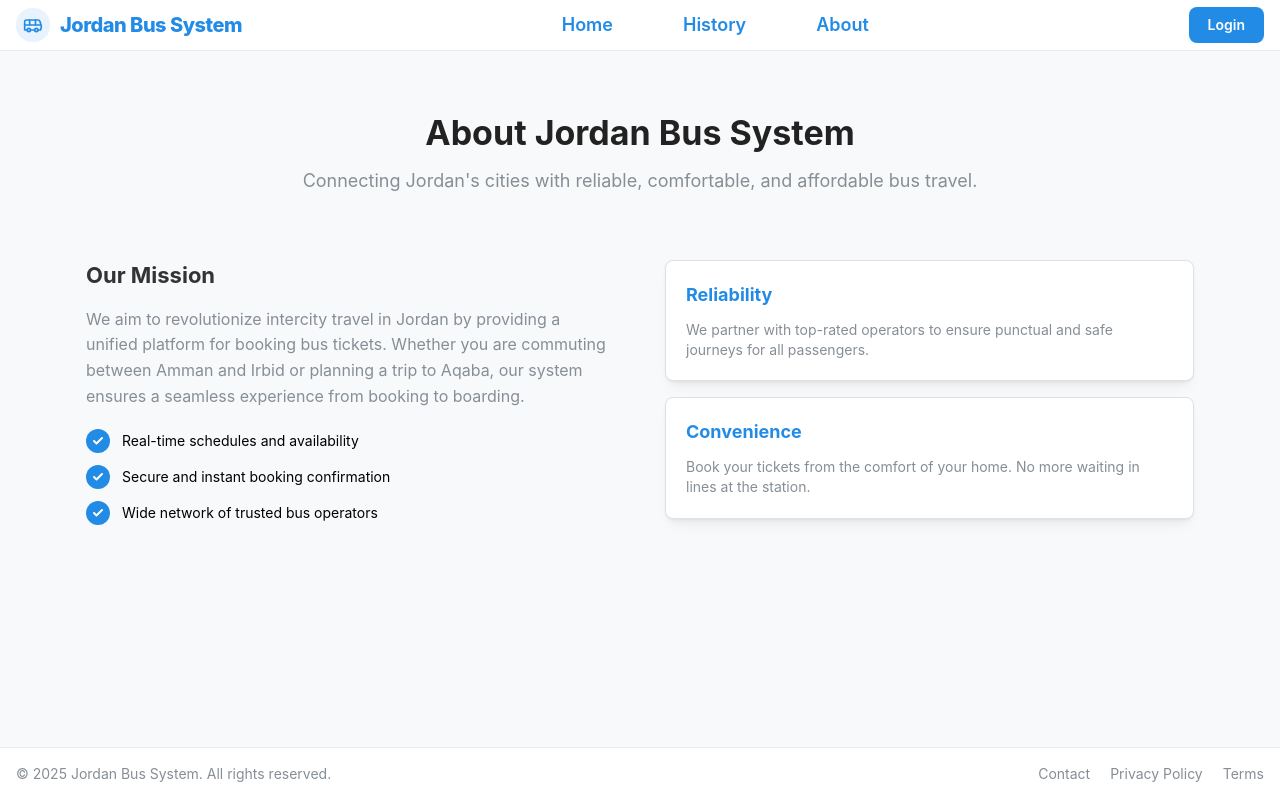
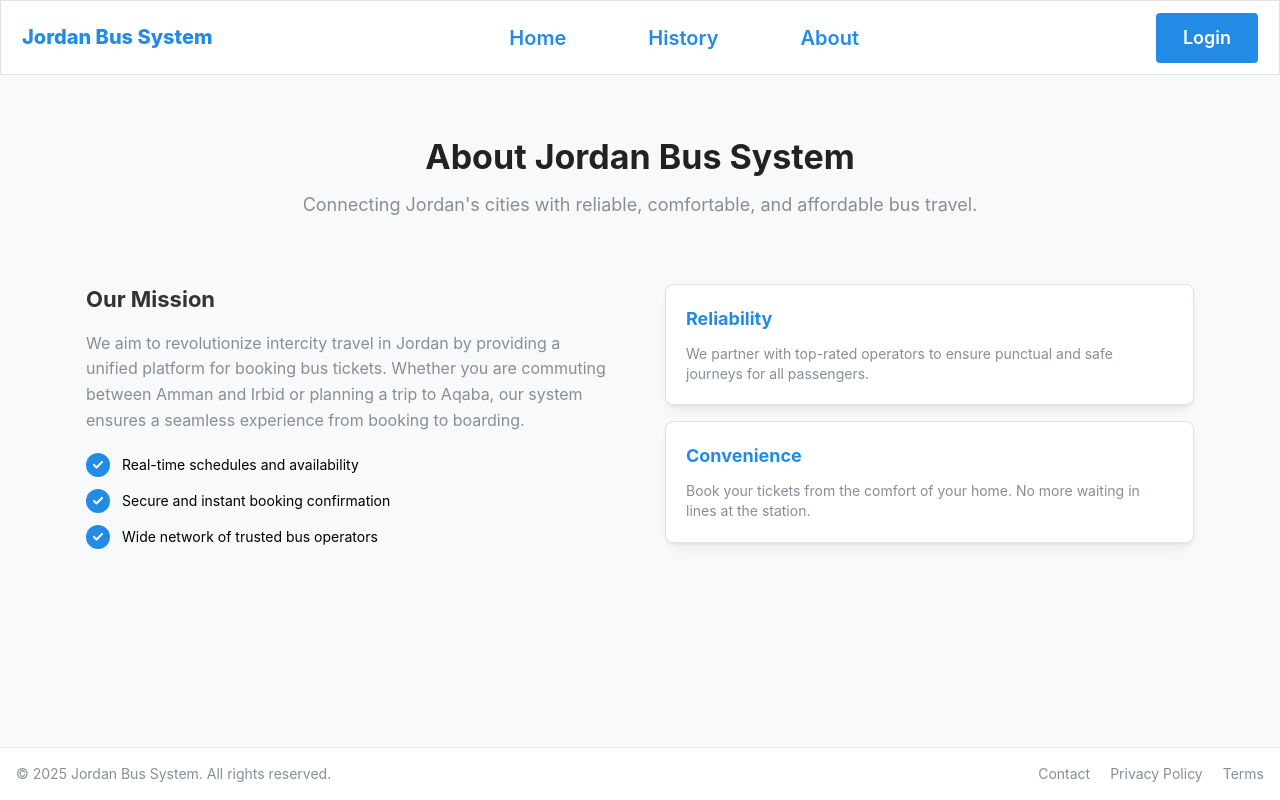
Before and after one commit to AbdallahMaani/Bus-Ticketing-System, a Next.js app: page /about in a window 1280 px wide. Built offline with nearby package versions, Linux system fonts and the light colour scheme.

Commit message:
15th commit tuesday

```diff
--- a/src/Components/Header.tsx
+++ b/src/Components/Header.tsx
@@ -1,16 +1,18 @@
 "use client";
 
 import Link from "next/link";
-import React, { useEffect, useState } from "react";
 import { useRouter } from "next/navigation";
+import { useEffect, useState } from "react";
 import {
+  Avatar,
+  Badge,
+  Box,
+  Button,
+  Container,
   Group,
+  Menu,
+  Paper,
   Text,
-  ThemeIcon,
-  Button,
-  Box,
-  Menu,
-  Avatar,
   UnstyledButton,
 } from "@mantine/core";
 
@@ -20,101 +22,73 @@ function Header() {
   const [full_name, setFullname] = useState("");
   const [balance, setBalance] = useState(0);
 
-  // Check login status on component mount
   useEffect(() => {
     const userJson = localStorage.getItem("currentUser");
     if (userJson) {
       try {
         const user = JSON.parse(userJson);
         setIsLoggedIn(true);
-        // Use full_name from the stored user object
-        setFullname(user.full_name || "User"); // it takes the full_name from localStorage
-        setBalance(user.balance || 0); // it takes the balance from localStorage
-      } catch (error) {
-        console.error("Error parsing user data:", error);
+        setFullname(user.full_name || "User");
+        setBalance(user.balance || 0);
+      } catch {
         localStorage.removeItem("currentUser");
       }
     }
   }, []);
 
   const handleLogout = () => {
-    localStorage.removeItem("currentUser"); // Clear the session
+    localStorage.removeItem("currentUser");
     setIsLoggedIn(false);
     setFullname("");
     router.push("/auth/login");
   };
 
   return (
-    <Box
-      h="100%"
-      px="md"
+    <Paper
+      withBorder
+      radius={0}
+      h={75}
+      p={5}
+      component="header"
       bg="white"
-      style={{ borderBottom: "1px solid #e9ecef" }}
     >
-      <Group justify="space-between" h="100%" align="center" w="100%">
+      <Container size="xl" h="100%">
+        <Group justify="space-between" align="center" h="100%">
           <Link href="/" style={{ textDecoration: "none" }}>
-          <Group gap="xs">
-            <ThemeIcon color="blue" variant="light" size="lg" radius="lg">
-              <svg
-                xmlns="http://www.w3.org/2000/svg"
-                width="20"
-                height="20"
-                viewBox="0 0 24 24"
-                fill="none"
-                stroke="currentColor"
-                strokeWidth="2"
-                strokeLinecap="round"
-                strokeLinejoin="round"
-              >
-                <path d="M8 6v6" />
-                <path d="M15 6v6" />
-                <path d="M2 12h19.6" />
-                <path d="M18 18h3s.5-1.7.8-2.8c.1-.4.2-.8.2-1.2 0-.4-.1-.8-.2-1.2l-1.4-5C20.1 6.8 19.1 6 18 6H4a2 2 0 0 0-2 2v10h3" />
-                <circle cx="7" cy="18" r="2" />
-                <path d="M9 18h5" />
-                <circle cx="16" cy="18" r="2" />
-              </svg>
-            </ThemeIcon>
-            <Text
-              fw={800}
-              size="xl"
-              c="blue"
-              style={{ letterSpacing: "-0.5px" }}
-            >
+            <Group gap="sm">
+              <Text fw={800} size="xl" c="blue">
                 Jordan Bus System
               </Text>
             </Group>
           </Link>
 
           <Group gap="md">
-          <Button variant="subtle" component={Link} href="/" size="lg" radius="md">
+            <Button component={Link} href="/" variant="subtle" size="xl">
               Home
             </Button>
-          <Button variant="subtle" component={Link} href="/history" size="lg" radius="md">
+            <Button component={Link} href="/history" variant="subtle" size="xl">
               History
             </Button>
-          <Button variant="subtle" component={Link} href="/about" size="lg" radius="md">
+            <Button component={Link} href="/about" variant="subtle" size="xl">
               About
             </Button>
-
           </Group>
 
-        <Group>
           {isLoggedIn ? (
-            <Menu shadow="md" width={200} position="bottom-end">
+            <Menu width={253} position="bottom-end" shadow="xl">
               <Menu.Target>
                 <UnstyledButton>
-                  <Group gap={10}>
-                    <div style={{ textAlign: "right" }}>
-                      <Text size="lg" fw={500}>
+                  <Group gap="md">
+                    <Box ta="right">
+                      <Text fw={600} size="lg">
                         {full_name}
                       </Text>
-                      <Text c="dimmed" size="md">
-                        Balance: {balance.toFixed(2)} JD
-                      </Text>
-                    </div>
-                    <Avatar color="blue" radius="xl">
-                      {full_name ? full_name.charAt(0).toUpperCase() : "U"}
+                      <Badge size="lg" variant="light">
+                        {balance.toFixed(2)} JD
+                      </Badge>
+                    </Box>
+                    <Avatar radius="xl" color="blue" size="lg">
+                      {full_name.charAt(0).toUpperCase()}
                     </Avatar>
                   </Group>
                 </UnstyledButton>
@@ -124,20 +98,20 @@ function Header() {
                 <Menu.Item component={Link} href="/myprofile">
                   My Profile
                 </Menu.Item>
-
+                <Menu.Divider />
                 <Menu.Item color="red" onClick={handleLogout}>
                   Logout
                 </Menu.Item>
               </Menu.Dropdown>
             </Menu>
           ) : (
-            <Button component={Link} href="/auth/login" radius="md">
+            <Button component={Link} href="/auth/login" size="lg"> {/* Increased button size */}
               Login
             </Button>
           )}
         </Group>
-      </Group>
-    </Box>
+      </Container>
+    </Paper>
   );
 }
 
--- a/src/Components/TicketStore.tsx
+++ b/src/Components/TicketStore.tsx
@@ -25,22 +25,20 @@ const TicketContext = createContext<TicketContextType | null>(null);
 export function TicketProvider({ children }: { children: React.ReactNode }) {
   const [tickets, setTickets] = useState<TicketRecord[]>([]);
 
-  // تحميل البيانات من localStorage
   useEffect(() => {
     const stored = localStorage.getItem("ticketHistory");
     if (stored) {
       setTickets(JSON.parse(stored));
     }
-  }, []);
+  }, []); // getting tickets from local storage on initial load
 
-  // حفظ البيانات عند أي تغيير
   useEffect(() => {
     localStorage.setItem("ticketHistory", JSON.stringify(tickets));
-  }, [tickets]);
+  }, [tickets]); // saving new tickets to local storage whenever tickets change
 
   const addTicket = (ticket: TicketRecord) => {
     setTickets((prev) => [ticket, ...prev]);
-  };
+  }; // adding a new ticket to the beginning of the tickets array
 
   const clearTickets = () => {
     setTickets([]);
@@ -50,10 +48,10 @@ export function TicketProvider({ children }: { children: React.ReactNode }) {
     <TicketContext.Provider value={{ tickets, addTicket, clearTickets }}>
       {children}
     </TicketContext.Provider>
-  );
+  ); // this is a wrapper component that provides the ticket context to its children
 }
 
-// Hook جاهز للاستخدام
+// Custom hook
 export function useTickets() {
   const context = useContext(TicketContext);
   if (!context) {
--- a/src/app/history/page.tsx
+++ b/src/app/history/page.tsx
@@ -1,7 +1,6 @@
 "use client";
 
-import React, { useEffect, useState } from 'react';
-
+import React from 'react';
 import {
   Container,
   Title,
@@ -18,7 +17,6 @@ import {
   Avatar,
   Center,
 } from '@mantine/core';
-
 import Header from '@/Components/Header';
 import Footer from '@/Components/Footer';
 import { useTickets } from "@/Components/TicketStore";
```
Also changed, not shown: src/Components/Booking.tsx (+1 -19 lines), src/Components/TicketsResults.tsx (+49 -32 lines), src/app/page.tsx (+15 -2 lines). Lines whose indentation alone changed are shown as unchanged.
